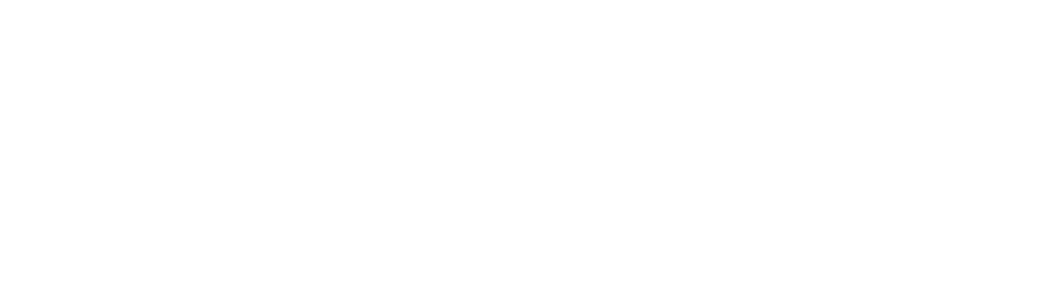
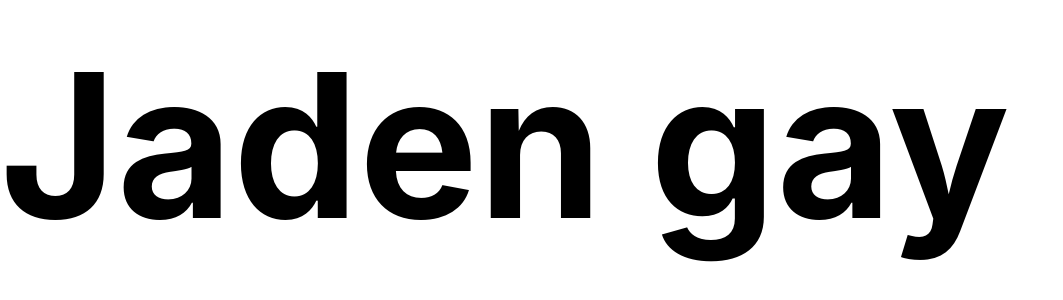
Before and after one commit to Jaden51/school-buddy, a React (Create React App) app: page /about in a window 1280 px wide. Shown: the part 142-442 px from the top of the page, without its empty margins (0-1063 px from the left). Built offline with nearby package versions, Linux system fonts and the light colour scheme.

Commit message:
added an about page

```diff
--- /dev/null
+++ b/src/AboutPage.js
@@ -0,0 +1,25 @@
+import React, { Component } from "react";
+import styled from "styled-components";
+import './App.css'
+
+class AboutPage extends Component {
+    render() {
+        return (
+
+            // <StyledAboutPage>
+                <div className="about_page">
+                    <h2 className="header">Jaden gay</h2>
+
+                </div>
+            /* </StyledAboutPage> */
+        )
+    }
+}
+
+export default AboutPage;
+// const StyledAboutPage = styled.div`
+//     .header {
+//         font-size: 100px;
+//     }
+
+// `;
--- a/src/App.css
+++ b/src/App.css
@@ -36,3 +36,9 @@
     transform: rotate(360deg);
   }
 }
+
+
+
+.header{
+  font-size: 200px;
+}
--- a/src/App.js
+++ b/src/App.js
@@ -1,6 +1,7 @@
 import Home from "./Home";
 import Schools from "./Schools";
 import SchoolPage from "./SchoolPage";
+import AboutPage from "./AboutPage";
 import './App.css';
 import {
   BrowserRouter as Router,
@@ -21,6 +22,9 @@ function App() {
         <Route exact path="/schools">
           <Schools />
         </Route>
+        <Route exact path="/about">
+          <AboutPage/>
+        </Route>
       </Switch>
     </Router>
   );
--- a/src/Home.js
+++ b/src/Home.js
@@ -5,6 +5,7 @@ function Home() {
     <div>
       <Link to="/">Home</Link>
       <Link to="/Schools">Schools</Link>
+      <Link to="/about">About</Link>
     </div>
   )
 }
```
Also changed, not shown: 1 other file (tests, documents, lock files or other folders).
